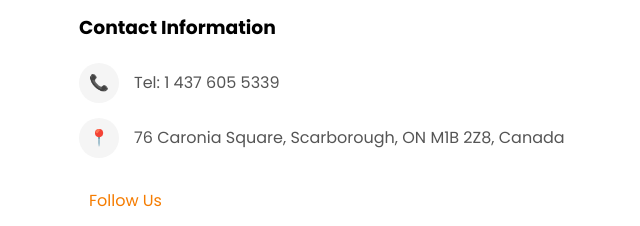
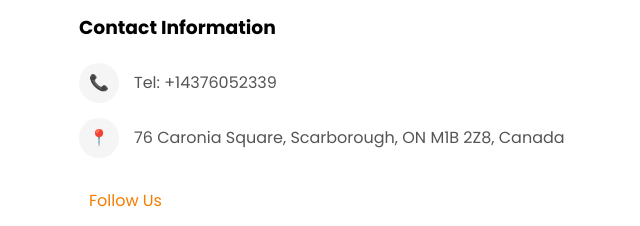
Before and after one commit to Maximusdigitals/imakservices2, a plain HTML site: page index.html in a window 1280 px wide. Shown: the part 4018-4244 px from the top of the page, 0-640 px from the left. Drawn offline with Linux system fonts and the light colour scheme.

Commit message:
Update index.html

```diff
--- a/index.html
+++ b/index.html
@@ -998,7 +998,7 @@
                     <div class="contact-details">
                         <div class="contact-item">
                             <div class="contact-icon">📞</div>
-                            <div class="contact-text">Tel: 1 437 605 5339</div>
+                            <div class="contact-text">Tel: +14376052339</div>
                         </div>
                         <div class="contact-item">
                             <div class="contact-icon">📍</div>
```
